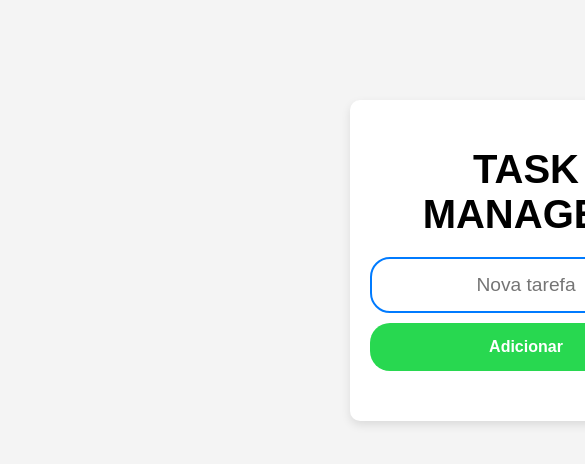
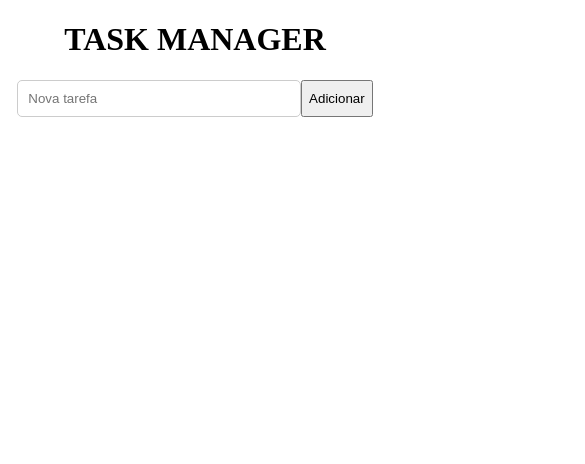
Before and after one commit to PedroFonseca447/projetoReactAPI, a React (Create React App) app in the folder front/frontend/: page / in a window 390 px wide. Shown: the top 464 px of the page, 585 px wide, since content can reach past the window. Built offline with nearby package versions, Linux system fonts and the light colour scheme.

Commit message:
arrumando o botao de status da task

```diff
--- a/front/frontend/src/TaskPage.css
+++ b/front/frontend/src/TaskPage.css
@@ -1,129 +1,97 @@
-body {
-    font-family: Arial, sans-serif;
-    background-color: #f4f4f4;
-
-
-    align-items: center;
-    height: 100vh;
-    margin: 0;
-}
-
 .container {
-    width: 60%;
-    background: white;
-    padding: 40px;
-    border-radius: 10px;
-    box-shadow: 0px 4px 10px rgba(0, 0, 0, 0.1);
+    max-width: 500px;
+    margin: auto;
     text-align: center;
-    margin-left: 350px;
-    margin-top: 100px;
-}
-
-h1 {
-    font-size: 2.5rem;
-    font-weight: bold;
-    margin-bottom: 20px;
 }
 
 .input-container {
     display: flex;
     justify-content: center;
-    align-items: center;
-    gap: 10px;
-    flex-wrap: wrap;
+    margin-bottom: 20px;
 }
 
-input[type="text"] {
-    width: 60%;
-    padding: 15px;
-    font-size: 1.2rem;
-    border: 2px solid #007BFF;
-    border-radius: 20px;
-    text-align: center;
-    outline: none;
+.input-container input {
+    width: 70%;
+    padding: 10px;
+    border: 1px solid #ccc;
+    border-radius: 5px;
 }
 
 .add-task {
-    padding: 15px 25px;
-    font-size: 1rem;
-    font-weight: bold;
+    padding: 10px 15px;
+    margin-left: 10px;
+    background-color: #007bff;
     color: white;
-    background-color: #28D850;
     border: none;
-    border-radius: 20px;
+    border-radius: 5px;
     cursor: pointer;
-    transition: background 0.3s ease;
+    transition: background-color 0.3s ease;
 }
 
 .add-task:hover {
-    background-color: #22B842;
+    background-color: #0056b3;
 }
 
 .task-list {
-    margin-top: 30px;
-    text-align: left;
+    display: flex;
+    flex-direction: column;
+    gap: 10px;
 }
 
 .task {
-    background: #ffffff;
-    padding: 15px;
-    border-radius: 10px;
     display: flex;
+    align-items: center;
     justify-content: space-between;
-    align-items: center;
-    margin-bottom: 10px;
-    box-shadow: 0px 2px 5px rgba(0, 0, 0, 0.1);
+    background: #f9f9f9;
+    padding: 10px;
+    border-radius: 5px;
+    box-shadow: 0 2px 5px rgba(0, 0, 0, 0.1);
+}
+
+.task input[type="text"] {
+    flex: 1;
+    padding: 5px;
+    border: 1px solid #ccc;
+    border-radius: 5px;
+}
+
+.task button {
+    padding: 8px 12px;
+    border: none;
+    border-radius: 5px;
+    cursor: pointer;
+    font-size: 14px;
+    transition: background-color 0.3s ease, color 0.3s ease;
+    user-select: none;
 }
 
 
-
-
-
-.task button:not(.task-completed):not(.task-incomplete) {
-    background-color: #FF4C4C; /* Somente para o botão de excluir */
-    color: white;
-    border: none;
-    padding: 10px;
-    border-radius: 5px;
-    cursor: pointer;
-    transition: background 0.3s ease;
+.task .task-incomplete {
+    background-color: #dc3545 ;
+    color: white ;
+    border: 1px solid #b22222;
 }
 
 
-.task button:hover {
-    background-color: #D43F3F;
+.task .task-completed {
+    background-color: #28a745;
+    color: white ;
+    border: 1px solid #1e7e34;
 }
 
-.task-completed {
-
-    background-color: green;
-    color: white;
-    border: none;
-    padding: 10px;
-    cursor: pointer;
-    border-radius: 5px;
+/* Hover effect */
+.task .task-incomplete:hover,
+.task .task-completed:hover {
+    opacity: 0.8;
 }
 
-.task-incomplete {
-    padding: 10px;
-    background-color: orange;
+
+.task button:nth-child(3) { /* Botão de editar */
+    background-color: #ffc107;
+    color: black;
+}
+
+.task button:nth-child(4) { /* Botão de remover */
+    background-color: #dc3545;
     color: white;
-    border: none;
-    padding: 5px 10px;
-    cursor: pointer
 }
-/* Responsividade */
-@media (max-width: 768px) {
-    .container {
-        width: 80%;
-        padding: 20px;
-    }
-
-    input[type="text"] {
-        width: 100%;
-    }
-
-    .add-task {
-        width: 100%;
-    }
-}
--- a/front/frontend/src/TaskPage.js
+++ b/front/frontend/src/TaskPage.js
@@ -9,13 +9,15 @@ function TaskPage() {
 
     const addTask = () => {
         if (newTask.trim() !== "") {
-            setTasks([...tasks, { text: newTask, completed: false }]);
+            setTasks([...tasks, { text: newTask, completed: false }]); // Sempre adiciona como incompleta
             setNewTask("");
         }
     };
 
     const toggleTaskStatus = (index) => {
-        setTasks(tasks.map((task, i) => i === index ? { ...task, completed: !task.completed } : task));
+        setTasks(tasks.map((task, i) =>
+            i === index ? { ...task, completed: !task.completed } : task
+        ));
     };
 
     const startEditing = (index) => {
@@ -24,7 +26,9 @@ function TaskPage() {
     };
 
     const confirmEdit = (index) => {
-        setTasks(tasks.map((task, i) => i === index ? { ...task, text: editText } : task));
+        setTasks(tasks.map((task, i) =>
+            i === index ? { ...task, text: editText } : task
+        ));
         setEditingIndex(null);
     };
 
@@ -38,7 +42,7 @@ function TaskPage() {
                     value={newTask}
                     onChange={(e) => setNewTask(e.target.value)}
                 />
-                <button className="add-task" onClick={addTask}>Adicionar</button>
+                <button type="button" onClick={addTask}>Adicionar</button>
             </div>
             <div className="task-list">
                 {tasks.map((task, index) => (
@@ -52,23 +56,22 @@ function TaskPage() {
                         ) : (
                             <span>{task.text}</span>
                         )}
-                        {editingIndex !== index && (
+                        {editingIndex !== index ? (
+                            <>
                                 <button
+                                    type="button"
                                     className={task.completed ? "task-completed" : "task-incomplete"}
                                     onClick={() => toggleTaskStatus(index)}
                                 >
-                                {task.completed ? "Incompleto" : "Completo"}
+                                    {task.completed ? "Completo" : "Incompleto"}
                                 </button>
-                        )}
-                        {editingIndex === index ? (
-                            <button onClick={() => confirmEdit(index)}>Confirmar</button>
-                        ) : (
-                            <button onClick={() => startEditing(index)}>Editar</button>
-                        )}
-                        {editingIndex !== index && (
-                            <button onClick={() => setTasks(tasks.filter((_, i) => i !== index))}>
+                                <button type="button" onClick={() => startEditing(index)}>Editar</button>
+                                <button type="button" onClick={() => setTasks(tasks.filter((_, i) => i !== index))}>
                                     X
                                 </button>
+                            </>
+                        ) : (
+                            <button type="button" onClick={() => confirmEdit(index)}>Confirmar</button>
                         )}
                     </div>
                 ))}
```
Lines whose indentation alone changed are shown as unchanged.
